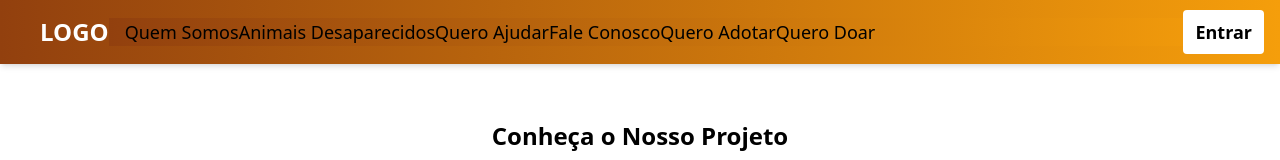
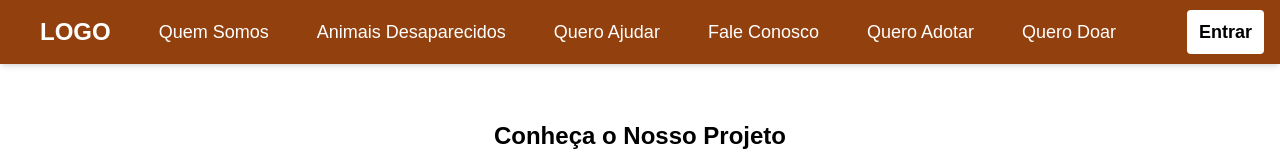
Before and after one commit to isaac-prado/projeto-final-byron, a Next.js app: page / in a window 1280 px wide. Shown: the top 160 px of the page. Built offline with nearby package versions, Linux system fonts and the light colour scheme.

Commit message:
adicionando styles global e finalizando navbar

```diff
--- /dev/null
+++ b/src/app/components/Footer.tsx
@@ -0,0 +1,11 @@
+"use client"
+
+const Footer = () => {
+  return (
+    <div className="p-">
+
+    </div>
+  )
+}
+
+export default Footer
--- a/src/app/components/Nav.tsx
+++ b/src/app/components/Nav.tsx
@@ -9,7 +9,7 @@ const Nav = () => {
 
   return (
     <div className= 'shadow-md w-full fixed top-0 left-0'>  {/* topo */}
-        <div className='md:flex justify-between items-center md:px-10 py-4 px-7 bg-gradient-to-l from-amber-500 to-amber-800'>
+        <div className='md:flex justify-between items-center md:px-10 py-4 px-7 bg-amber-800'>
             {/* logo aqui */}
             <div className='flex text-2xl cursor-pointer items-center'>
                 <span className='font-bold text-white'>
@@ -24,7 +24,7 @@ const Nav = () => {
 
         </div>
 
-            <ul className={`md:flex md:items-center md:pb-0 pb-12 md:static text-lg pl-4 bg-gradient-to-l from-amber-500 to-amber-800 absolute md:z-auto z-[-1] left-0 w-full transition-all duration-500 ease-in ${isOpen ? 'top-12' : 'top-[-490px]'}`}>
+            <ul className={`md:flex md:items-center md:pb-0 pb-12 md:static text-lg pl-4 bg-amber-800 md:gap-4 absolute md:z-auto z-[-1] left-0 w-full transition-all duration-700 ease-in ${isOpen ? 'top-16' : 'top-[-490px]'}`}>
                 <li className='navbarLi'><a href="/">Quem Somos</a></li>
                 <li className='navbarLi'><a href="/">Animais Desaparecidos</a></li>
                 <li className='navbarLi'><a href="/">Quero Ajudar</a></li>
--- a/src/app/page.tsx
+++ b/src/app/page.tsx
@@ -1,11 +1,13 @@
 import Nav from './components/Nav'
 import MainPage from './components/MainPage'
+import Footer from './components/Footer'
 
 export default function Home () {
   return (
       <>
       <Nav />
       <MainPage />
+      <Footer />
       </>
   )
 }
--- a/src/app/styles/global.css
+++ b/src/app/styles/global.css
@@ -1,3 +1,15 @@
 @tailwind base;
 @tailwind components;
 @tailwind utilities;
+
+@import url('https://fonts.googleapis.com/css2?family=Poppins:wght@100;200;300;400;500;600;700;800;900&display=swap');
+
+body {
+    font-family: 'Poppins', sans-serif;
+}
+
+@layer components{
+    .navbarLi{
+        @apply text-white font-medium md:ml-8 md:my-0 my-7 hover:text-gray-400 duration-500
+    }
+}
```
